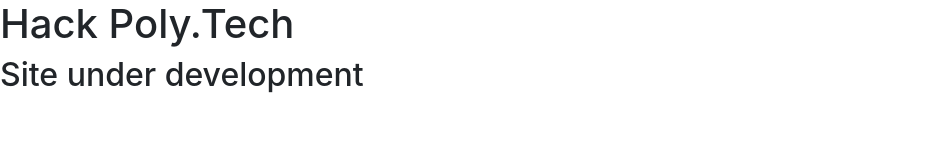
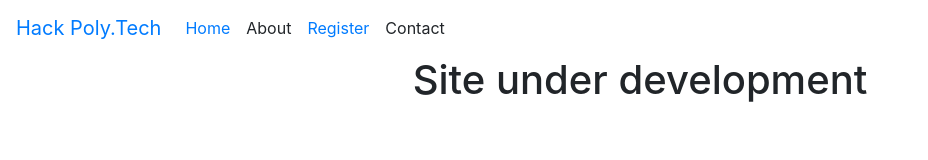
Before and after one commit to evapilchlesko/hackpoly.tech, a plain HTML site: page index.html in a window 1280 px wide. Shown: the whole page, without its empty margins (0-928 px from the left). Drawn offline with nearby package versions, Linux system fonts and the light colour scheme.

Commit message:
add navbar, register barebones page

```diff
--- a/index.html
+++ b/index.html
@@ -7,8 +7,24 @@
     <link rel="stylesheet" href="https://stackpath.bootstrapcdn.com/bootstrap/4.3.1/css/bootstrap.min.css" integrity="sha384-ggOyR0iXCbMQv3Xipma34MD+dH/1fQ784/j6cY/iJTQUOhcWr7x9JvoRxT2MZw1T" crossorigin="anonymous">
   </head>
   <body>
-    <h1>Hack Poly.Tech</h1>
-    <h2>Site under development</h2>
+    <nav class="navbar navbar-expand-md">
+      <a class="navbar-brand" href="#">Hack Poly.Tech</a>
+      <ul class="navbar-nav">
+        <li class="nav-item active">
+          <a class="nav-link" href="#">Home</a>
+        </li>
+        <li class="nav-item disabled">
+          <a class="nav-link">About</a>
+        </li>
+        <li class="nav-item">
+          <a class="nav-link" href="register.html">Register</a>
+        </li>
+        <li class="nav-item disabled">
+          <a class="nav-link">Contact</a>
+        </li>
+      </ul>
+    </nav>
+    <h1 align="center">Site under development</h1>
 
     <script src="https://code.jquery.com/jquery-3.3.1.slim.min.js" integrity="sha384-q8i/X+965DzO0rT7abK41JStQIAqVgRVzpbzo5smXKp4YfRvH+8abtTE1Pi6jizo" crossorigin="anonymous"></script>
     <script src="https://cdnjs.cloudflare.com/ajax/libs/popper.js/1.14.7/umd/popper.min.js" integrity="sha384-UO2eT0CpHqdSJQ6hJty5KVphtPhzWj9WO1clHTMGa3JDZwrnQq4sF86dIHNDz0W1" crossorigin="anonymous"></script>
```
Also changed, not shown: register.html (added, +33 -0 lines).
